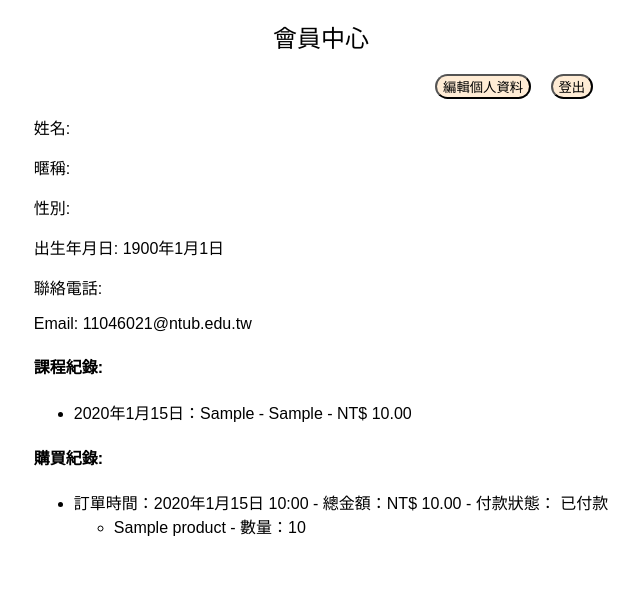
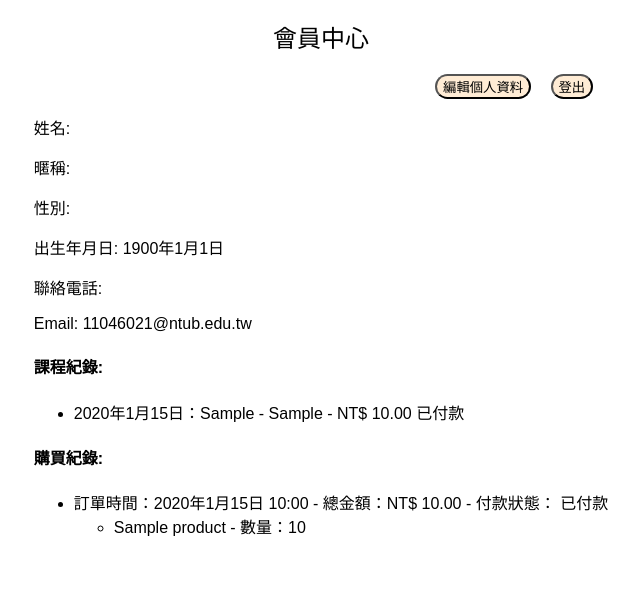
Before and after one commit to badminton113405/Badminton113405, a Django app: page /member_center/ in a window 1280 px wide. Shown: the part 91-689 px from the top of the page, without its empty margins (319-959 px from the left). Run offline with Django 5.2, Linux system fonts and the light colour scheme; a user stored in the database is signed in; tables that the repository leaves empty hold one stand-in row (values such as "Sample post"); some web fonts are replaced.

Commit message:
-新增 報名課程付款狀態

```diff
--- a/BADMINTON/app/models.py
+++ b/BADMINTON/app/models.py
@@ -10,6 +10,10 @@ class CourseRegistration(models.Model):
     sub_course_type = models.CharField(max_length=100, blank=True, null=True)
     registration_date = models.DateField(auto_now_add=True)
     cost = models.DecimalField(max_digits=6, decimal_places=2)
+    is_paid = models.BooleanField(default=False)  # 新增付款狀態字段
+
+    def payment_status(self):
+        return "已付款" if self.is_paid else "未付款"
 
 class UserManager(BaseUserManager):
     use_in_migrations = True
--- a/BADMINTON/app/templates/member_center.html
+++ b/BADMINTON/app/templates/member_center.html
@@ -34,7 +34,7 @@
   }
 
   .container {
-    max-width: 600px;
+    max-width: 800px;
     margin: auto;
     padding: 20px;
     border-radius: 10px;
@@ -48,7 +48,7 @@
 
   .profile-info {
     text-align: left;
-    margin-bottom: 20px;
+    margin-bottom: px;
   }
 
   .profile-info p {
@@ -116,11 +116,14 @@
     <div class="course-records">
       <h4>課程紀錄:</h4>
       <ul>
-        {% for registration in request.user.courseregistration_set.all %}
-        <li>{{registration.registration_date }}：{{ registration.course_type }} - {{ registration.sub_course_type }} - NT$ {{ registration.cost }} </li>
-        {% empty %}
-        <li>尚無紀錄</li>
-        {% endfor %}
+          {% for registration in request.user.courseregistration_set.all %}
+          <li>
+              {{ registration.registration_date }}：{{ registration.course_type }} - {{ registration.sub_course_type }} - NT$ {{ registration.cost }}
+              {{ registration.payment_status }} <!-- 顯示付款狀態 -->
+          </li>
+          {% empty %}
+          <li>尚無紀錄</li>
+          {% endfor %}
       </ul>
     </div>
     <div class="course-records">
```
Also changed, not shown: BADMINTON/app/migrations/0010_courseregistration_is_paid.py (added).
